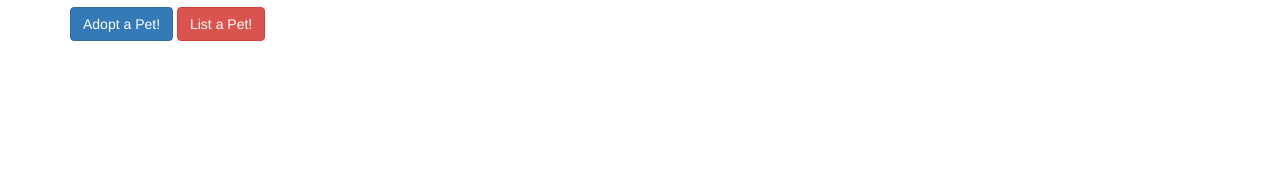
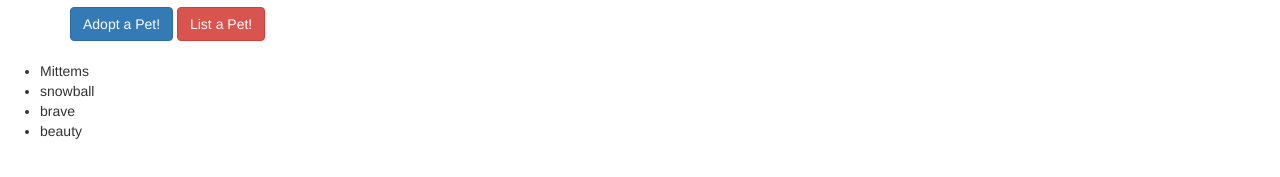
Before and after one commit to q111111233/pet-adoption, a plain HTML site: page index.html in a window 1280 px wide. Shown: the part 133-310 px from the top of the page. Drawn offline with Linux system fonts and the light colour scheme.

Commit message:
move pet names to html

```diff
--- a/index.html
+++ b/index.html
@@ -29,7 +29,10 @@
     </div>
 <div class="pets-list">
   <ul class="pets">
-
+    <li>Mittems</li>
+    <li>snowball</li>
+    <li>brave</li>
+    <li>beauty</li>
   </ul>
 </div>
 
--- a/js/scripts.js
+++ b/js/scripts.js
@@ -7,7 +7,7 @@ $(function(){
   })
 
   var cat1 = new Pet("Mittems", "5", "male", "cat");
-  var cat2 = new Pet("snow", "6", "female", "cat");
+  var cat2 = new Pet("snowball", "6", "female", "cat");
   var dog1 = new Pet("brave", "7", "male", "dog");
   var dog2 = new Pet("beauty", "8", "female", "dog");
 })
```
